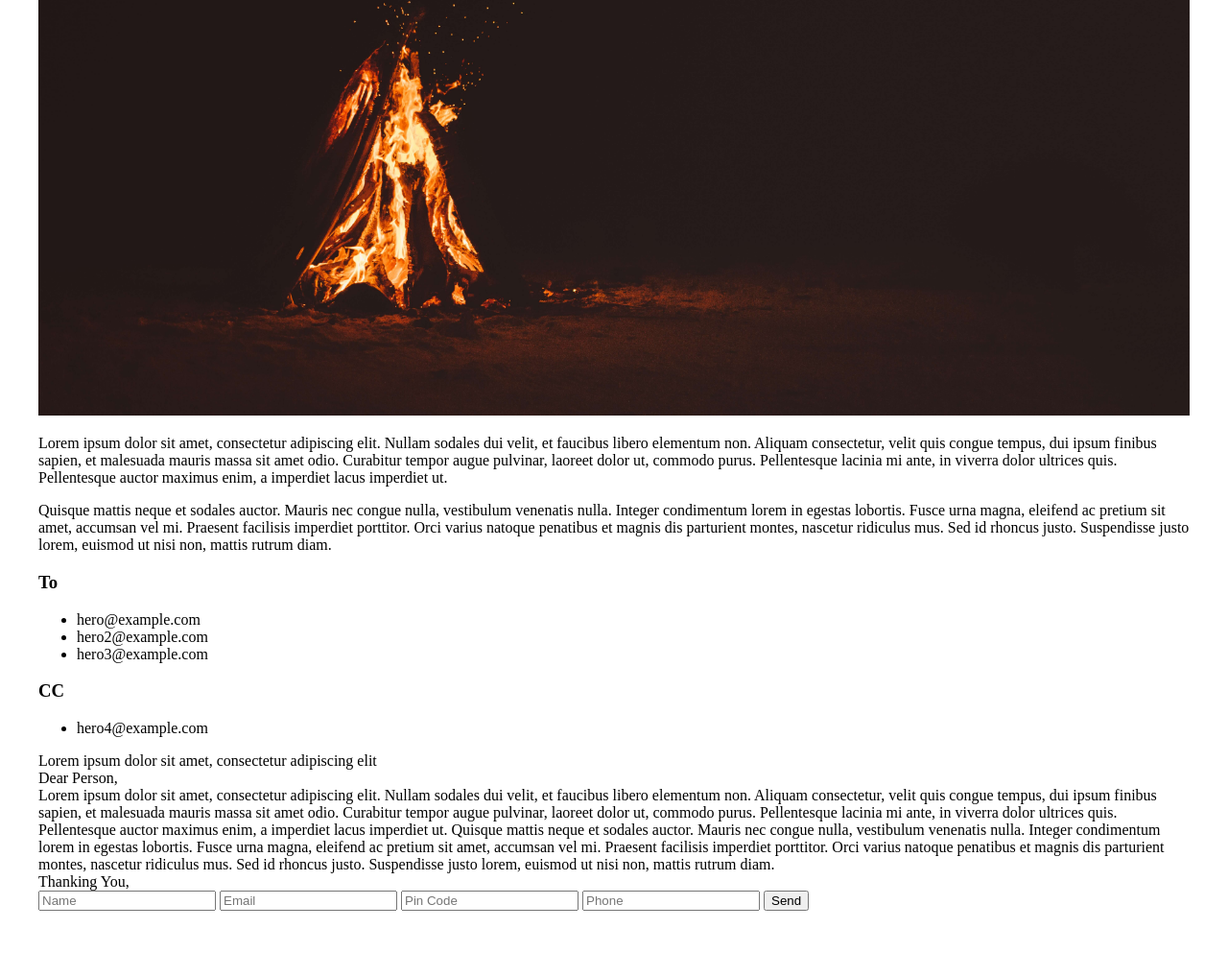
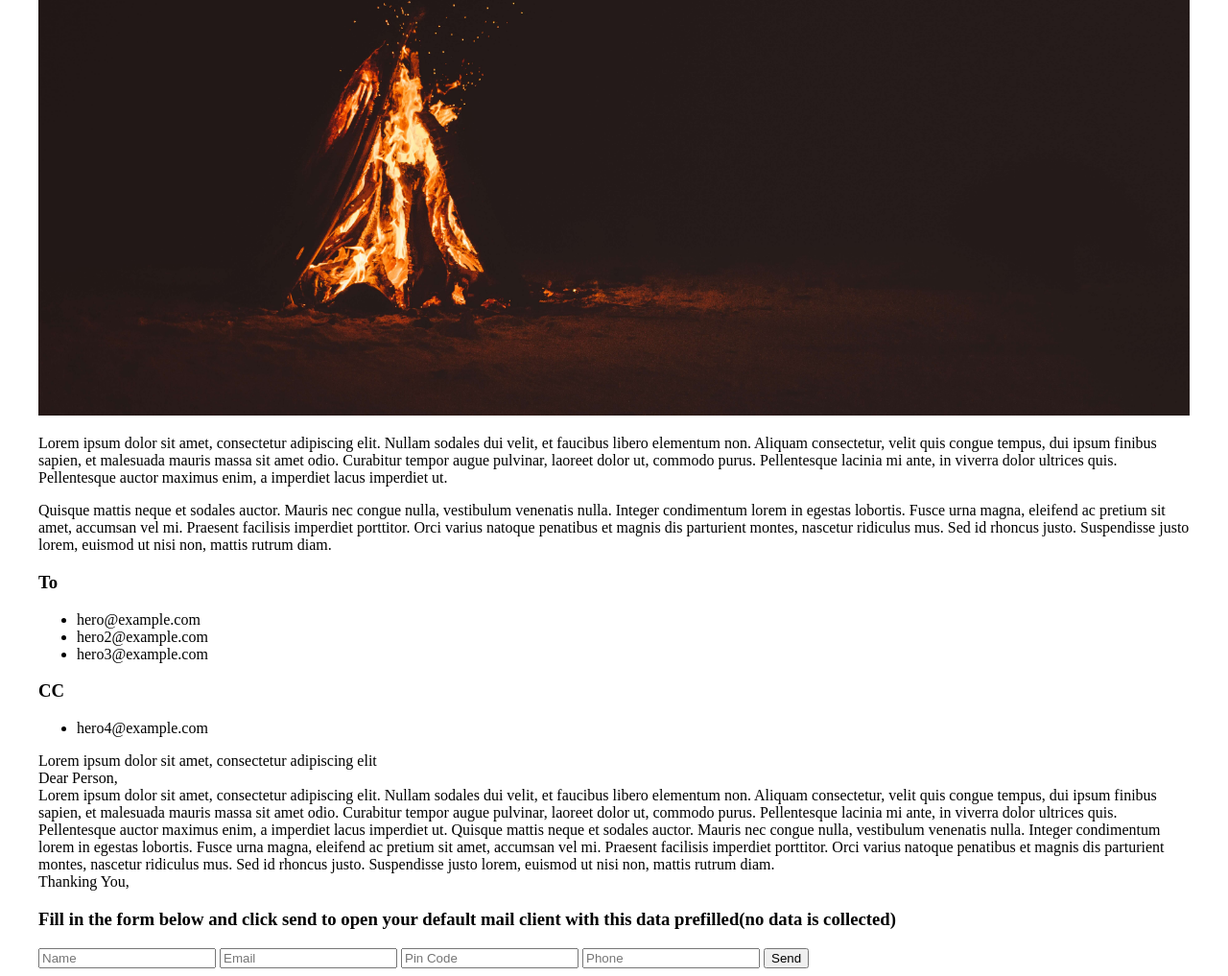
Before and after one commit to sarveshpro/mailto-template, a plain HTML site: page index.html in a window 1280 px wide. Shown: the part 455-1472 px from the top of the page at 96% size. Before the commit the page ends 1412 px from the top, so only its background shows below. Drawn offline with Linux system fonts and the light colour scheme.

Commit message:
add form title

```diff
--- a/data.js
+++ b/data.js
@@ -3,7 +3,8 @@ const data = {
   description:
     "<p>Lorem ipsum dolor sit amet, consectetur adipiscing elit. Nullam sodales dui velit, et faucibus libero elementum non. Aliquam consectetur, velit quis congue tempus, dui ipsum finibus sapien, et malesuada mauris massa sit amet odio. Curabitur tempor augue pulvinar, laoreet dolor ut, commodo purus. Pellentesque lacinia mi ante, in viverra dolor ultrices quis. Pellentesque auctor maximus enim, a imperdiet lacus imperdiet ut.</p><p>Quisque mattis neque et sodales auctor. Mauris nec congue nulla, vestibulum venenatis nulla. Integer condimentum lorem in egestas lobortis. Fusce urna magna, eleifend ac pretium sit amet, accumsan vel mi. Praesent facilisis imperdiet porttitor. Orci varius natoque penatibus et magnis dis parturient montes, nascetur ridiculus mus. Sed id rhoncus justo. Suspendisse justo lorem, euismod ut nisi non, mattis rutrum diam.</p>",
   image: "./images/campaign-image.jpg",
-  formDescription: "Fill in this form to generate a prefilled email",
+  formDescription:
+    "Fill in the form below and click send to open your default mail client with this data prefilled(no data is collected)",
   email: {
     to: ["hero@example.com", "hero2@example.com", "hero3@example.com"],
     cc: ["hero4@example.com"],
--- a/index.html
+++ b/index.html
@@ -29,6 +29,7 @@
             <div id="body" class="body"></div>
         </div>
         <div class="form">
+            <h3 id="formTitle" class="formTitle"></h3>
             <input type="text" name="name" id="name" class="input-field" placeholder="Name" required />
             <input type="email" name="email" id="email" class="input-field" placeholder="Email" required />
             <input type="text" name="pin" id="pin" class="input-field" placeholder="Pin Code" />
--- a/script.js
+++ b/script.js
@@ -66,6 +66,9 @@ body.innerText = data.email.body;
 let send = document.getElementById("send");
 send.value = data.email.buttonText;
 
+let formTitle = document.getElementById("formTitle");
+formTitle.innerText = data.formDescription;
+
 function onSubmit() {
   console.log("submit");
   let name = document.getElementById("name");
```
